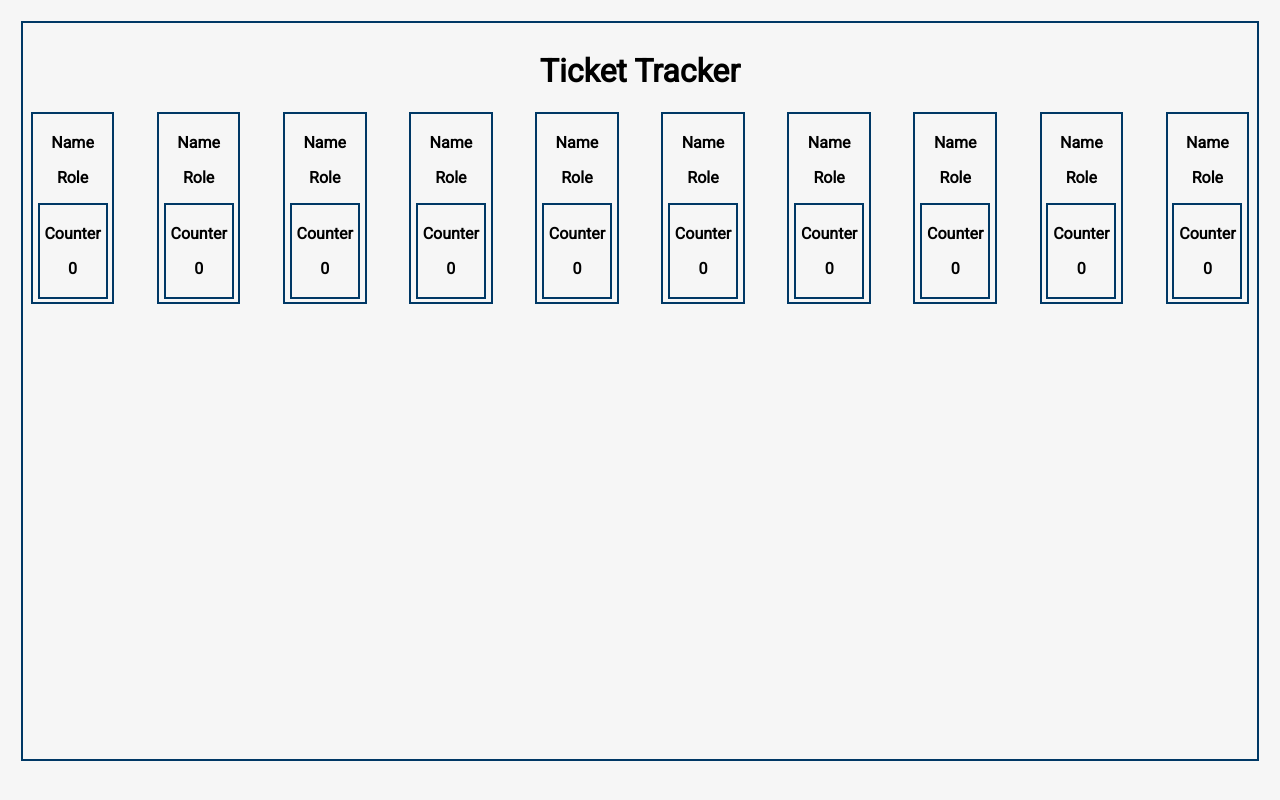
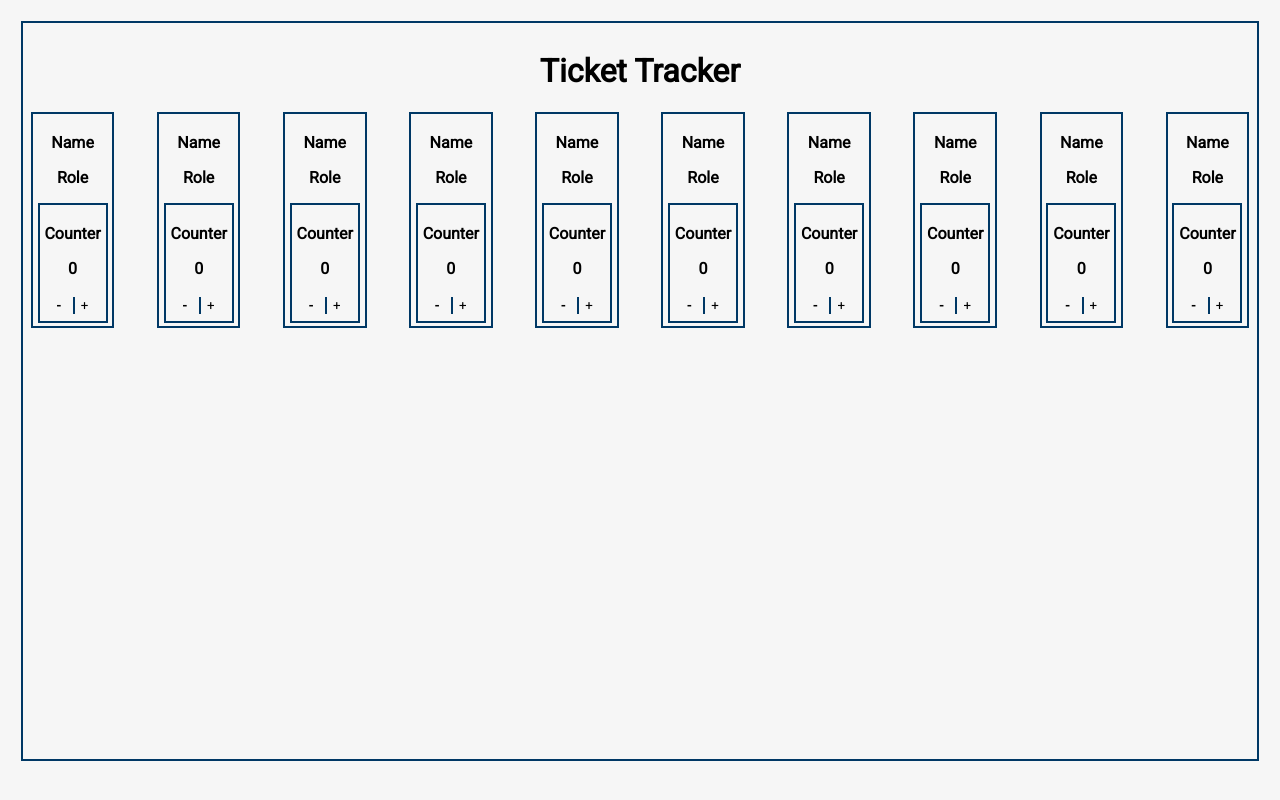
Before and after one commit to chriskokc/ticket-tracker, a React (Create React App) app: page / in a window 1280 px wide. Shown: the top 800 px of the page. Built offline with nearby package versions, Linux system fonts and the light colour scheme.

Commit message:
added Button component to the Counter.

```diff
--- /dev/null
+++ b/src/components/Button/Button.jsx
@@ -0,0 +1,12 @@
+import "./Button.scss";
+
+const Button = ({ buttonText, isMinus}) => {
+
+    let buttonStyle = isMinus ? "button button__secondary" : "button button__primary";
+
+    return (
+        <button className={buttonStyle}>{buttonText}</button>
+    );
+};
+
+export default Button;
--- /dev/null
+++ b/src/components/Button/Button.scss
@@ -0,0 +1,17 @@
+@use "../../assets/base";
+@use "../../assets/variables" as *;
+
+.button {
+    background-color: $background-color;
+    margin: 0.2rem;
+
+    &__primary {
+        border-color: $border-color;
+        border-style: none none none solid;
+    }
+
+    &__secondary {
+        border: none;
+        font-weight: bold;
+    }
+}
--- a/src/components/Counter/Counter.jsx
+++ b/src/components/Counter/Counter.jsx
@@ -1,10 +1,13 @@
 import "./Counter.scss";
+import Button from "../Button/Button.jsx";
 
 const Counter = () => {
     return (
         <div className="counter">
             <h3 className="counter__title">Counter</h3>
             <h3 className="counter__value">0</h3>
+            <Button buttonText="-" isMinus={true} />
+            <Button buttonText="+" isMinus={false} />
         </div>
     );
 };
```
